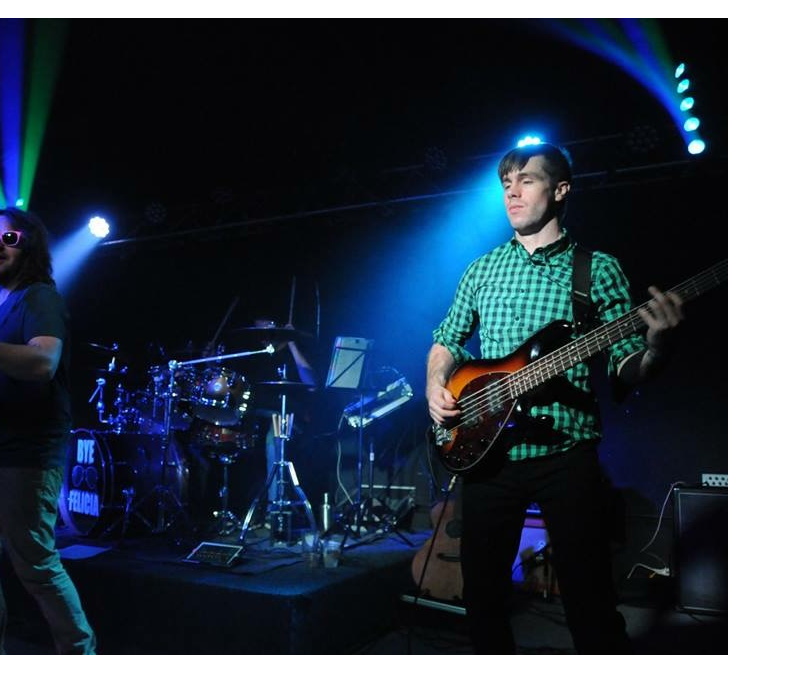
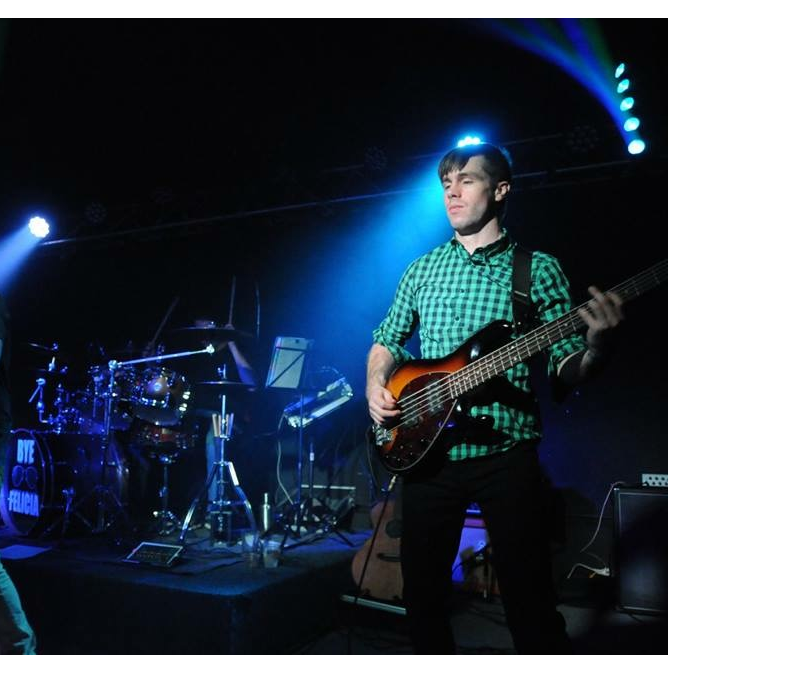
Before and after one commit to servinjbass/servinjbass.github.io, a plain HTML site: page index.html in a window 1280 px wide. Shown: the part 48-742 px from the top of the page, without its empty margins (0-791 px from the left). Drawn offline with Linux system fonts and the light colour scheme.

Commit message:
Update index.html

```diff
--- a/index.html
+++ b/index.html
@@ -1,5 +1,5 @@
 <html>
 <h1>Josh Pittman</h1>
-<div style="margin: 0px 0px 0px -240px;">
+<div style="margin: 0px 0px 0px -300px;">
   <img src="IMG_4764.JPG" /></div>
 </html>
```
